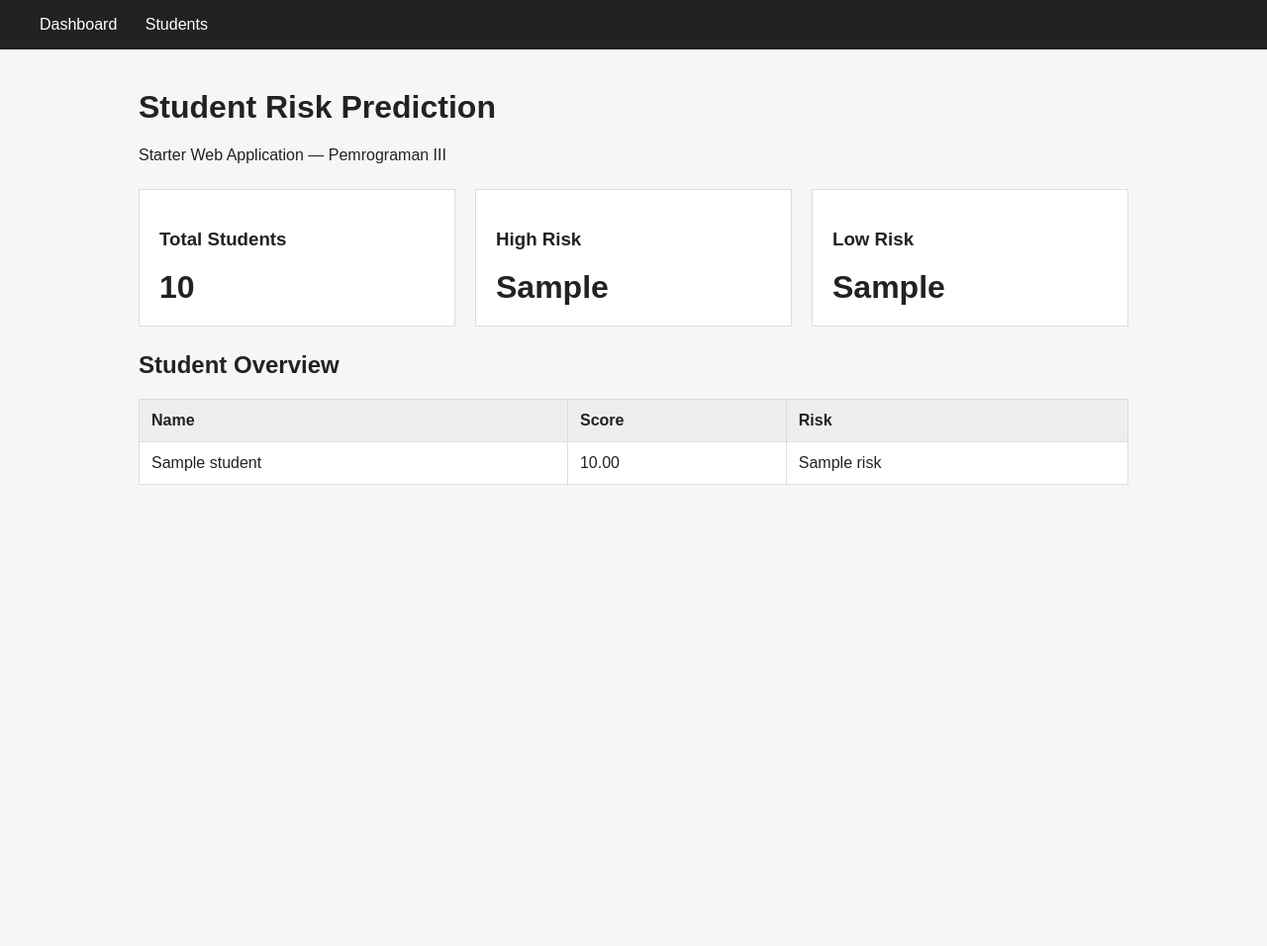
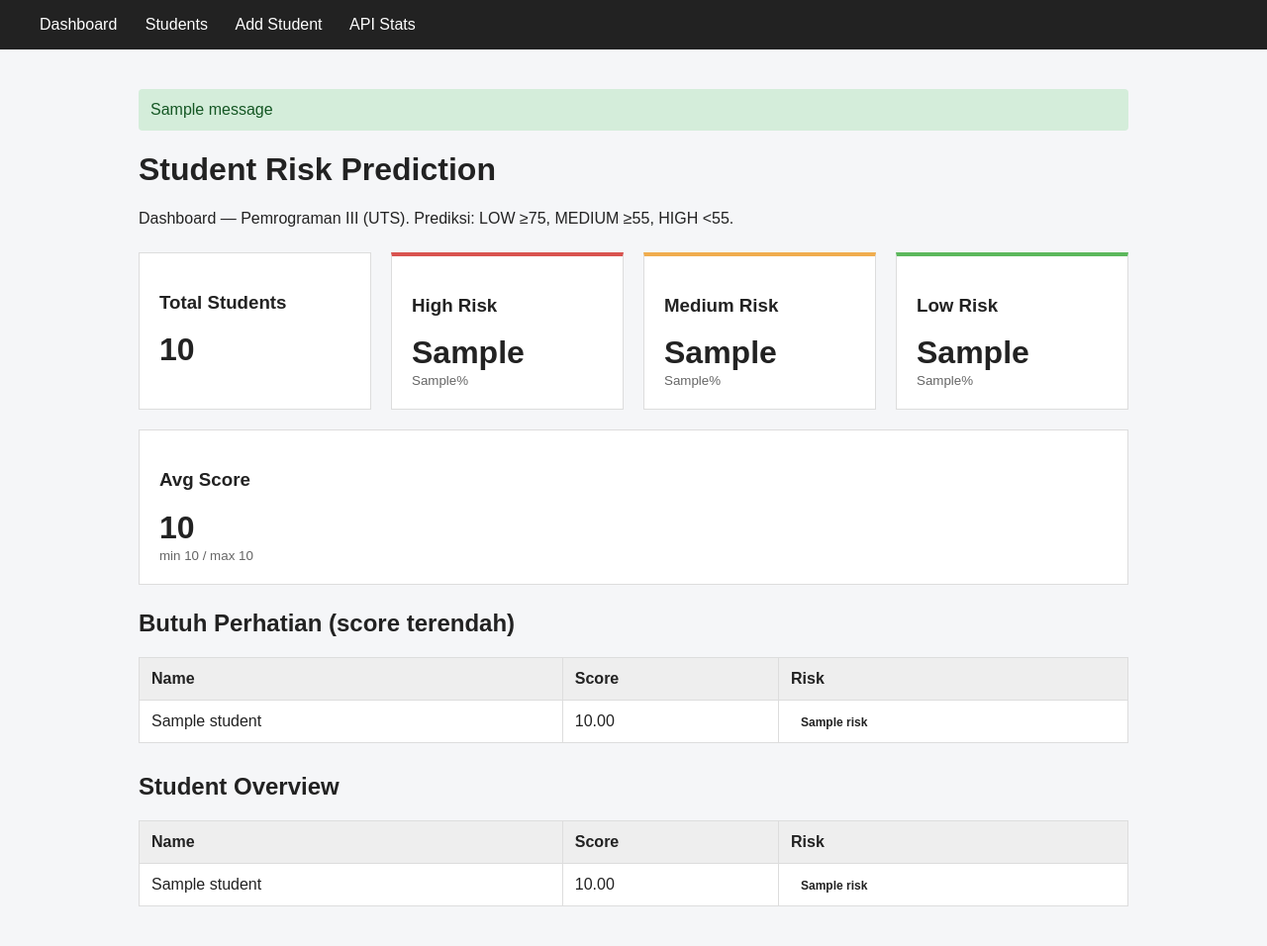
Before and after one commit to mairendraap/UTSPemrograman3, a Flask app: template app/templates/index.html in a window 1280 px wide. Shown: the whole page at 99% size. Before the commit the page ends 490 px from the top, so only its background shows below. Run offline with Flask 3, Linux system fonts and the light colour scheme; the template is opened without the code that fills it: most values are stand-ins (such as "Sample title", 1, 10 or a date in 2020); one stand-in notice (Sample message) is shown; some libraries are stand-ins or nearby versions.

Commit message:
feat: dashboard analitik, filter medium+search, form add, badges & flash UI

```diff
--- a/app/static/style.css
+++ b/app/static/style.css
@@ -2,10 +2,28 @@ body{font-family:Arial,sans-serif;margin:0;background:#f5f6f8;color:#222}
 nav{padding:16px 40px;background:#222}
 nav a{color:white;margin-right:24px;text-decoration:none}
 main{max-width:1000px;margin:40px auto;padding:0 20px}
-.cards{display:flex;gap:20px;margin:25px 0}
-.card{background:white;border:1px solid #ddd;padding:20px;flex:1}
-.card strong{font-size:32px}
-table{width:100%;border-collapse:collapse;background:white}
+.cards{display:flex;gap:20px;margin:25px 0;flex-wrap:wrap}
+.card{background:white;border:1px solid #ddd;padding:20px;flex:1;min-width:150px}
+.card strong{font-size:32px;display:block}
+.card small{color:#666}
+.card.danger{border-top:4px solid #d9534f}
+.card.warn{border-top:4px solid #f0ad4e}
+.card.ok{border-top:4px solid #5cb85c}
+table{width:100%;border-collapse:collapse;background:white;margin-bottom:30px}
 th,td{padding:12px;border:1px solid #ddd;text-align:left}
 th{background:#eee}
 form{margin:20px 0}
+.form{display:flex;flex-direction:column;gap:10px;max-width:400px;background:white;padding:20px;border:1px solid #ddd}
+.form input{padding:10px;border:1px solid #ccc}
+button,.btn{display:inline-block;padding:8px 16px;background:#222;color:#fff;border:none;cursor:pointer;text-decoration:none}
+.btn-danger{background:#d9534f;color:#fff;padding:6px 12px;border:none;cursor:pointer}
+.badge{padding:4px 10px;border-radius:12px;font-size:12px;font-weight:bold}
+.badge-high_risk{background:#f8d7da;color:#721c24}
+.badge-medium_risk{background:#fff3cd;color:#856404}
+.badge-low_risk{background:#d4edda;color:#155724}
+.alert{padding:12px;margin:10px 0;border-radius:4px}
+.alert-success{background:#d4edda;color:#155724}
+.alert-error{background:#f8d7da;color:#721c24}
+.alert-warning{background:#fff3cd;color:#856404}
+.filter-form{display:flex;gap:10px;align-items:center;flex-wrap:wrap}
+.filter-form input,.filter-form select{padding:8px;border:1px solid #ccc}
--- a/app/templates/base.html
+++ b/app/templates/base.html
@@ -1,5 +1,5 @@
 <!doctype html>
-<html lang="en">
+<html lang="id">
 <head>
     <meta charset="utf-8">
     <meta name="viewport" content="width=device-width, initial-scale=1">
@@ -10,7 +10,20 @@
 <nav>
     <a href="/">Dashboard</a>
     <a href="/students">Students</a>
+    <a href="/students/add">Add Student</a>
+    <a href="/api/stats">API Stats</a>
 </nav>
-<main>{% block content %}{% endblock %}</main>
+<main>
+{% with messages = get_flashed_messages(with_categories=true) %}
+{% if messages %}
+<div class="flash-wrap">
+{% for cat, msg in messages %}
+<div class="alert alert-{{ cat }}">{{ msg }}</div>
+{% endfor %}
+</div>
+{% endif %}
+{% endwith %}
+{% block content %}{% endblock %}
+</main>
 </body>
 </html>
--- /dev/null
+++ b/app/templates/error.html
@@ -0,0 +1,6 @@
+{% extends "base.html" %}
+{% block content %}
+<h1>Terjadi Kesalahan</h1>
+<p>{{ message }}</p>
+<p><a href="/">Kembali ke Dashboard</a></p>
+{% endblock %}
--- a/app/templates/index.html
+++ b/app/templates/index.html
@@ -1,13 +1,29 @@
 {% extends "base.html" %}
 {% block content %}
 <h1>Student Risk Prediction</h1>
-<p>Starter Web Application — Pemrograman III</p>
+<p>Dashboard — Pemrograman III (UTS). Prediksi: LOW ≥75, MEDIUM ≥55, HIGH &lt;55.</p>
 
 <section class="cards">
     <div class="card"><h3>Total Students</h3><strong>{{ summary.total }}</strong></div>
-    <div class="card"><h3>High Risk</h3><strong>{{ summary.high_risk }}</strong></div>
-    <div class="card"><h3>Low Risk</h3><strong>{{ summary.low_risk }}</strong></div>
+    <div class="card danger"><h3>High Risk</h3><strong>{{ summary.high_risk }}</strong><small>{{ summary.high_pct }}%</small></div>
+    <div class="card warn"><h3>Medium Risk</h3><strong>{{ summary.medium_risk }}</strong><small>{{ summary.medium_pct }}%</small></div>
+    <div class="card ok"><h3>Low Risk</h3><strong>{{ summary.low_risk }}</strong><small>{{ summary.low_pct }}%</small></div>
+    <div class="card"><h3>Avg Score</h3><strong>{{ summary.avg_score }}</strong><small>min {{ summary.min_score }} / max {{ summary.max_score }}</small></div>
 </section>
+
+<h2>Butuh Perhatian (score terendah)</h2>
+<table>
+<tr><th>Name</th><th>Score</th><th>Risk</th></tr>
+{% for student in attention %}
+<tr>
+    <td>{{ student.name }}</td>
+    <td>{{ "%.2f"|format(student.score) }}</td>
+    <td><span class="badge badge-{{ student.risk|lower }}">{{ student.risk }}</span></td>
+</tr>
+{% else %}
+<tr><td colspan="3">Belum ada data.</td></tr>
+{% endfor %}
+</table>
 
 <h2>Student Overview</h2>
 <table>
@@ -16,7 +32,7 @@
 <tr>
     <td>{{ student.name }}</td>
     <td>{{ "%.2f"|format(student.score) }}</td>
-    <td>{{ student.risk }}</td>
+    <td><span class="badge badge-{{ student.risk|lower }}">{{ student.risk }}</span></td>
 </tr>
 {% endfor %}
 </table>
```
Also changed, not shown: app/templates/add_student.html (added, +13 -0 lines), app/templates/students.html (+13 -4 lines).
